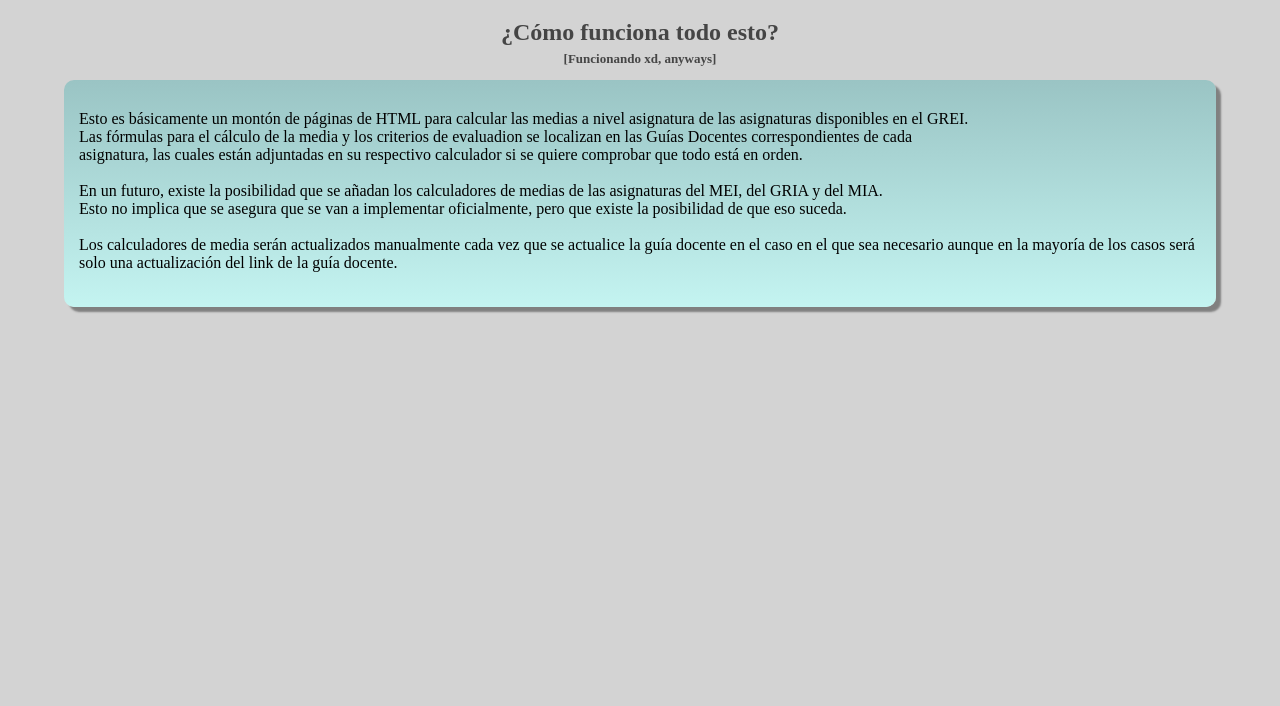
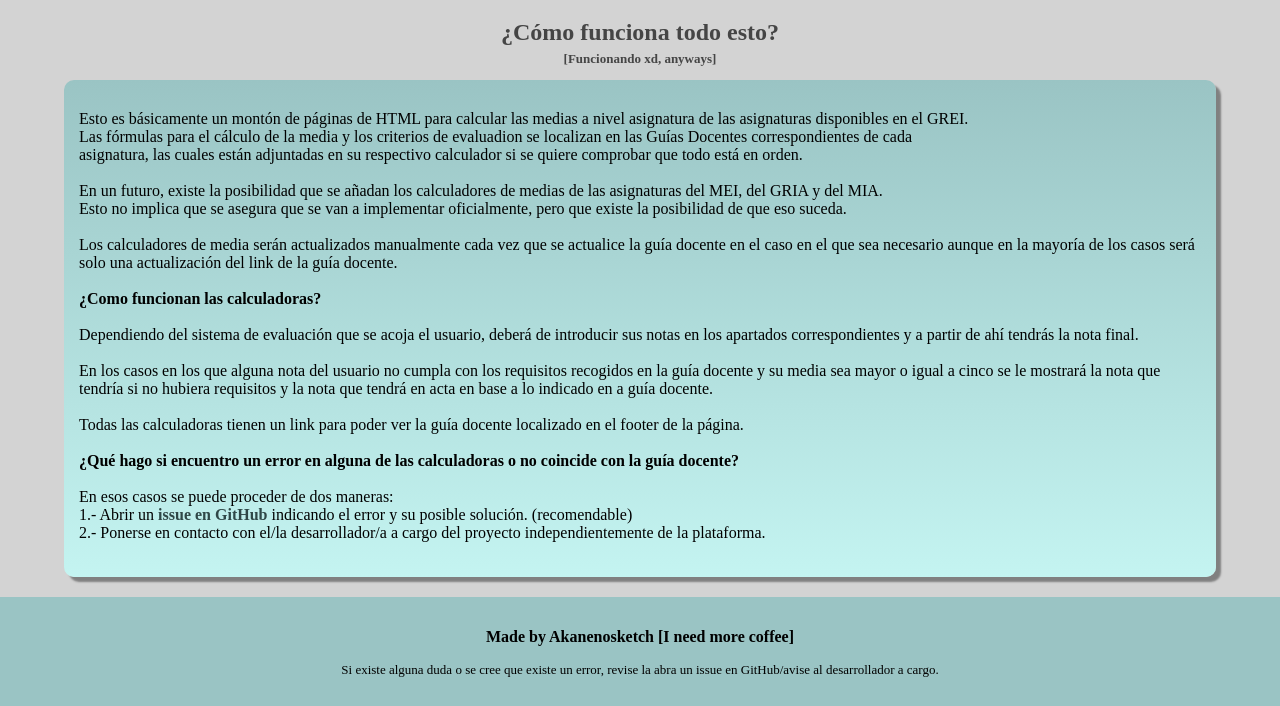
Before and after one commit to Akanenosketch/Average_calculator_GREI, a plain HTML site: page instructions.html in a window 1280 px wide. Shown: the part 139-845 px from the top of the page. Before the commit the page ends 800 px from the top, so only its background shows below. Drawn offline with Linux system fonts and the light colour scheme.

Commit message:
Updated instructions.html + fixed footer's css

```diff
--- a/instructions.html
+++ b/instructions.html
@@ -30,8 +30,24 @@
             <br>
             Los calculadores de media serán actualizados manualmente cada vez que se actualice la guía docente en el caso en el que sea necesario
             aunque en la mayoría de los casos será solo una actualización del link de la guía docente.
+            <br><br>
+            <b>¿Como funcionan las calculadoras?</b><br><br>
+            Dependiendo del sistema de evaluación que se acoja el usuario, deberá de introducir sus notas en los apartados correspondientes y a partir de ahí tendrás la nota final.
+            <br><br>
+            En los casos en los que alguna nota del usuario no cumpla con los requisitos recogidos en la guía docente y su media sea mayor o igual a cinco se le mostrará la nota que tendría si no hubiera requisitos y la nota que tendrá en acta en base a lo indicado en a guía docente.
+            <br><br>
+            Todas las calculadoras tienen un link para poder ver la guía docente localizado en el footer de la página.
+            <br><br>
+            <b>¿Qué hago si encuentro un error en alguna de las calculadoras o no coincide con la guía docente?</b>
+            <br><br>
+            En esos casos se puede proceder de dos maneras: <br>
+            1.- Abrir un <a style="margin:auto" href="https://github.com/Akanenosketch/Average_calculator_GREI/issues">issue en GitHub</a> indicando el error y su posible solución. (recomendable) <br>
+            2.- Ponerse en contacto con el/la desarrollador/a a cargo del proyecto independientemente de la plataforma.
         </p>
     </div>
-
+    <footer>
+        <p>Made by Akanenosketch [I need more coffee] </p>
+        <p style="font-size: small; font-weight:lighter">Si existe alguna duda o se cree que existe un error, revise la abra un issue en GitHub/avise al desarrollador a cargo.</p>
+    </footer>
 </body>
 </html>
--- a/stylesheet.css
+++ b/stylesheet.css
@@ -41,6 +41,8 @@ a{
 footer{
     position:relative;
     bottom:0;
+    left: 0;
+    right:0;
     background-color:  rgb(154, 196, 196);
     padding-top: 15px;
     padding-bottom: 15px;
```
